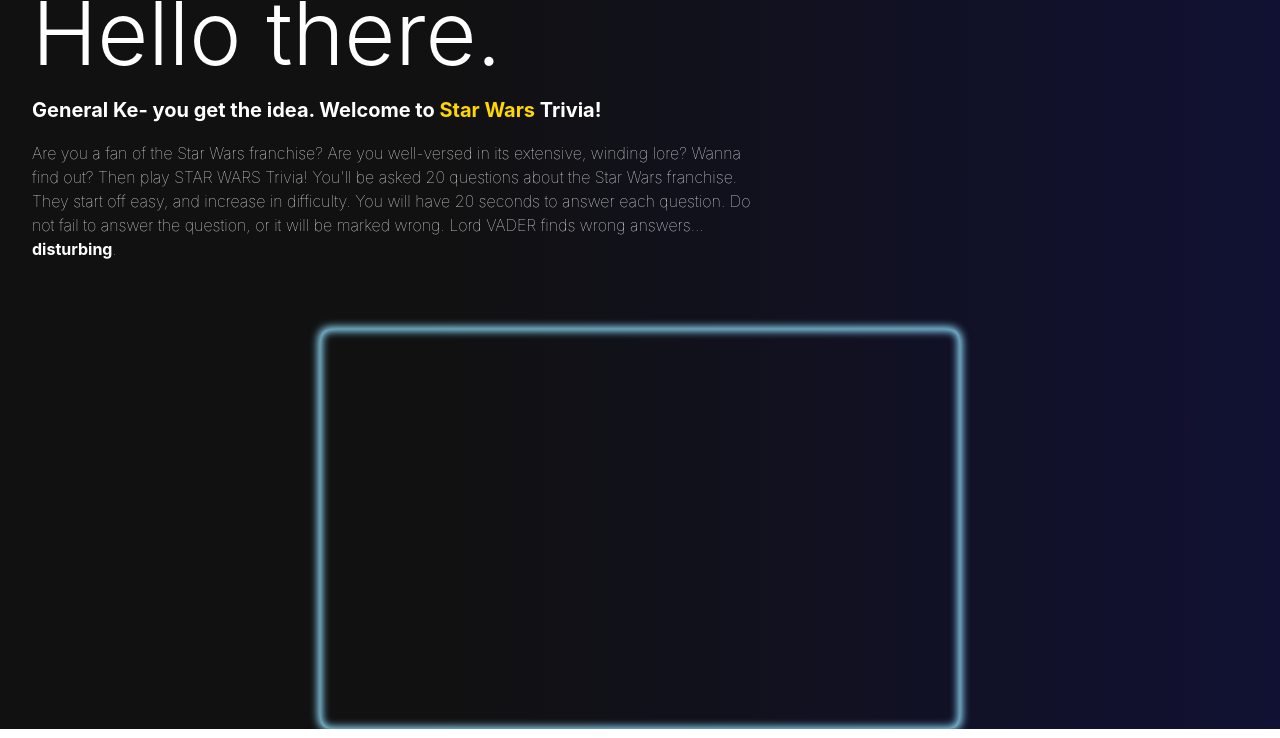
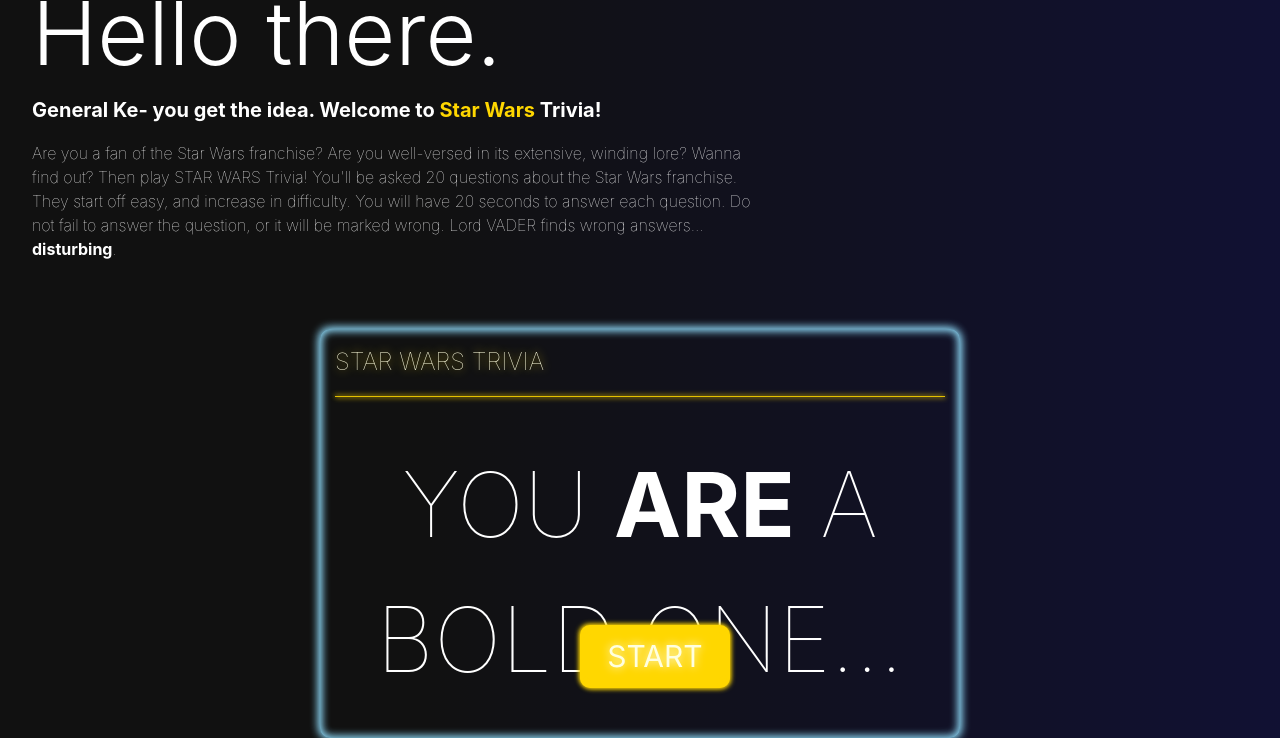
Before and after one commit to Kianimal/TriviaGame, a plain HTML site: page index.html in a window 1280 px wide. Shown: the part 83-821 px from the top of the page. Drawn offline with nearby package versions, Linux system fonts and the light colour scheme.

Commit message:
Landing page complete. Layout and styling for initial page loadout is good to go. Javascript work begins.

```diff
--- a/assets/css/style.css
+++ b/assets/css/style.css
@@ -1,5 +1,5 @@
 .jumbotron{
-    background-image: linear-gradient(to right, #111, #111, #112, #113) !important;
+    background: none !important;
     border-radius: 0 !important;
     padding-bottom: 20px !important;
 }
@@ -35,9 +35,12 @@
 }
 
 #qBody{
+    position: relative;
+    background: none;
     margin: auto;
     min-height:400px;
     width:50%;
+    padding:15px;
     border-radius: 10px;
     box-shadow:
         1px 1px 10px skyblue,
@@ -46,6 +49,69 @@
         inset -1px -1px 10px skyblue;
 }
 
+#qHeader{
+    font-weight: lighter;
+    color: lightyellow;
+    font-size: 24px;
+    text-shadow:
+        0px 0px 10px gold;
+}
+
+.qHr{
+    background-color: gold;
+    box-shadow:
+        1px 1px 5px gold,
+        -1px -1px 5px gold,
+        inset 1px 1px 5px gold,
+        inset -1px -1px 5px gold;
+}
+
+.qStart{
+    font-weight: lighter;
+    text-align: center;
+    color: white;
+    font-size: 90px;
+}
+
+#btnContainer{
+    width:100%;
+    position: absolute;
+    bottom: 50px;
+    text-align: center;
+}
+
+.btn{
+    width:150px;
+    color: lightyellow;
+    text-align:center;
+    text-shadow:
+        0px 0px 10px white;
+    font-size: 30px;
+    border: 3px solid gold;
+    border-radius: 10px;
+    background-color: gold;
+    box-shadow:
+        1px 1px 5px gold,
+        -1px -1px 5px gold,
+        inset 1px 1px 5px gold,
+        inset -1px -1px 5px gold;
+}
+
+.btn:hover{
+    color: lightyellow;
+    text-shadow:
+        0px 0px 30px black;
+    font-size: 30px;
+    border: 3px solid lightyellow;
+    border-radius: 10px;
+    background-color: gold;
+    box-shadow:
+        1px 1px 5px lightyellow,
+        -1px -1px 5px lightyellow,
+        inset 1px 1px 5px lightyellow,
+        inset -1px -1px 5px lightyellow;
+}
+
 body{
     height:100%;
     background-image: linear-gradient(to right, #111, #111, #112, #113);
--- a/index.html
+++ b/index.html
@@ -21,6 +21,15 @@
             finds wrong answers... <span id="bold">disturbing</span>.</p>
     </div>
     <div id ="qBody">
+        <p id="qHeader">STAR WARS TRIVIA</p>
+        <hr class="qHr">
+        <br>
+        <p class="qStart">YOU <span id="bold">ARE</span> A BOLD ONE...</p>
+        <div id="btnContainer">
+            <div class="btn">
+                START
+            </div>
+        </div>
     </div>
 
     <script src="https://code.jquery.com/jquery-3.4.1.slim.min.js" integrity="sha384-J6qa4849blE2+poT4WnyKhv5vZF5SrPo0iEjwBvKU7imGFAV0wwj1yYfoRSJoZ+n" crossorigin="anonymous"></script>
```
